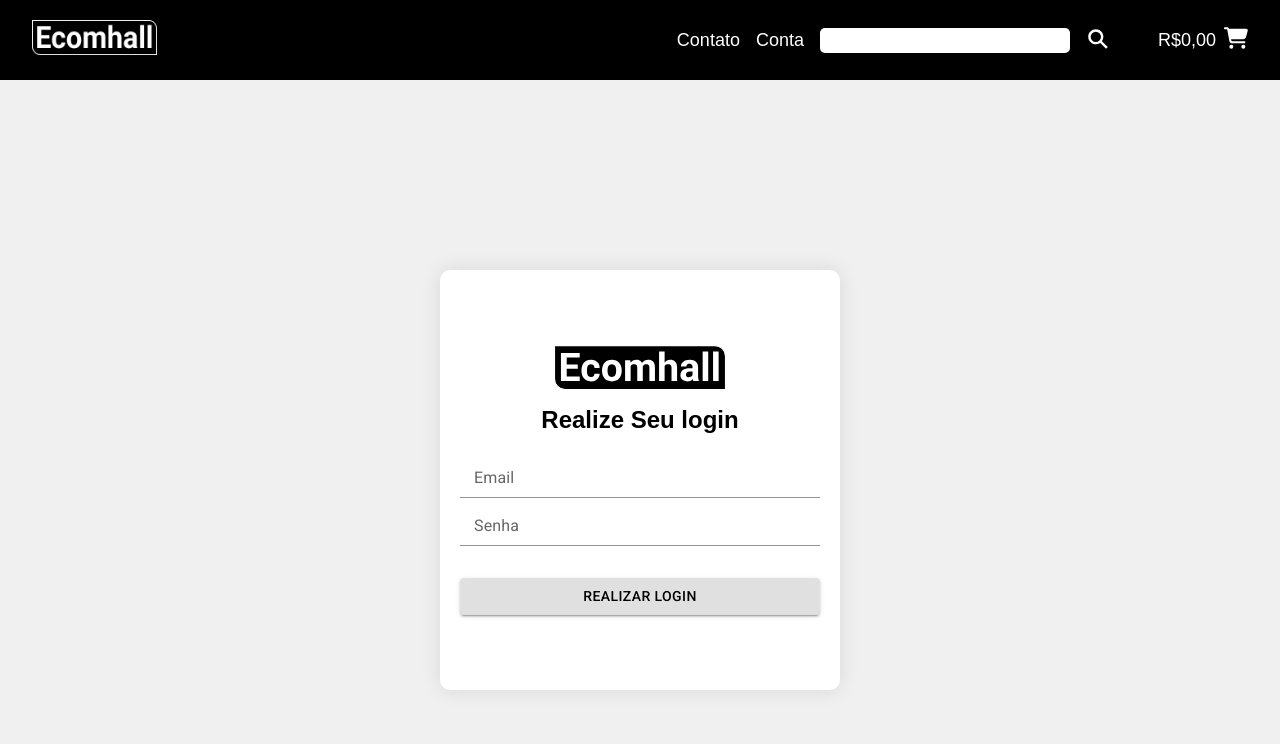
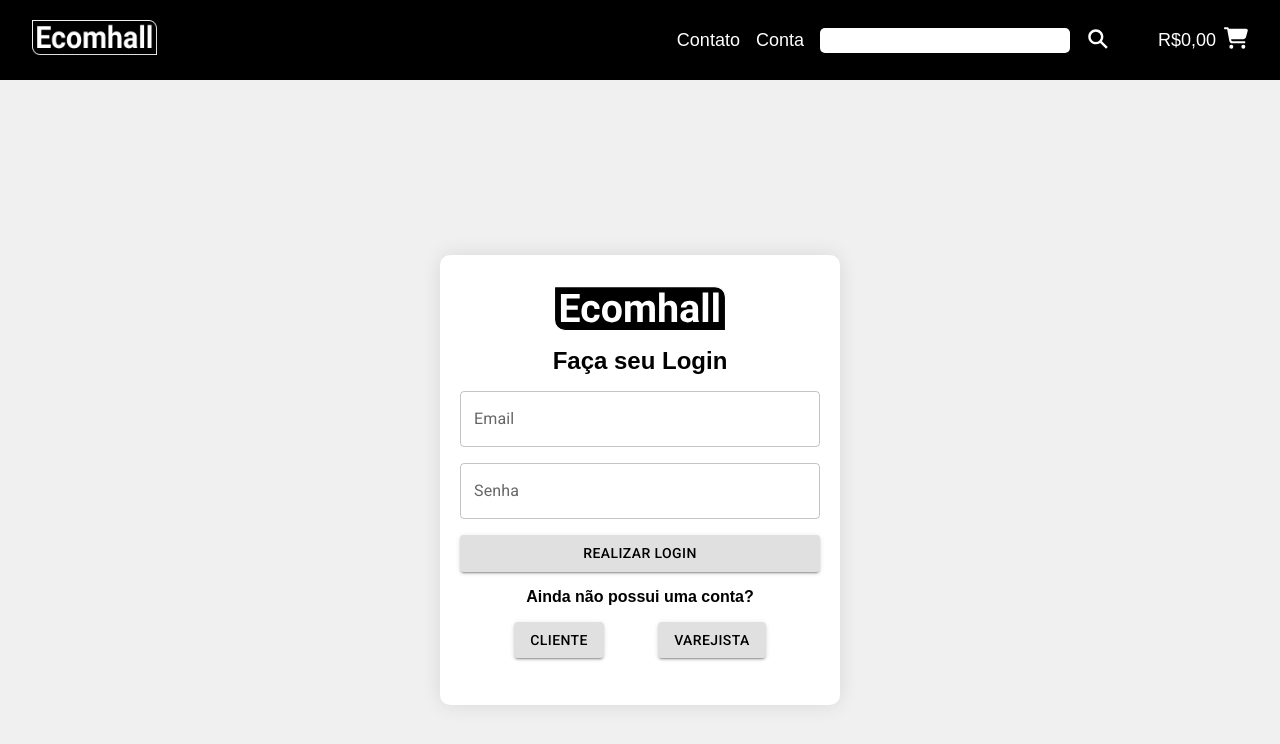
Before and after one commit to gabryel-academico/frontend-ecomhall, a React (Create React App) app: page /login in a window 1280 px wide. Shown: the top 744 px of the page. Built offline with nearby package versions, Linux system fonts and the light colour scheme.

Commit message:
ajustando design tela de login

```diff
--- a/package.json
+++ b/package.json
@@ -4,7 +4,7 @@
   "private": true,
   "dependencies": {
     "@emotion/react": "^11.11.4",
-    "@emotion/styled": "^11.11.0",
+    "@emotion/styled": "^11.11.5",
     "@mui/material": "^5.15.14",
     "@testing-library/jest-dom": "^5.17.0",
     "@testing-library/react": "^13.4.0",
--- a/src/pages/Login/index.tsx
+++ b/src/pages/Login/index.tsx
@@ -1,29 +1,34 @@
 
-import { OutlinedInput, InputLabel, FormControl, FormHelperText, Input, Button   } from '@mui/material';
+import { OutlinedInput, InputLabel, FormControl, FormHelperText, Input, Button, TextField   } from '@mui/material';
 import logo2 from "../../assets/logo.svg"
 import "./style.css"
 function Login() {
     return(
         <div className='container'>
 
+        <div className='loginFormulario'>
 
+                <img src={logo2} alt="logo" />
+                <h2>Faça seu Login</h2>
 
-                <div className='loginFormulario'>
-                <img src={logo2} alt="logo" />
-                <h2>Realize Seu login</h2>
-                    <FormControl>
-                    <InputLabel htmlFor="email">Email</InputLabel>
-                    <Input id="email" aria-describedby="my-helper-text" color='info' />
-                    </FormControl>
-                    <FormControl>
-                    <InputLabel htmlFor="email">Senha</InputLabel>
-                    <Input id="senha" aria-describedby="my-helper-text" />
-                    </FormControl>
-                    <Button variant="contained" color='inherit' href="#contained-buttons" id='botao'>
+                    <TextField id="outlined-basic" label="Email" variant="outlined" />
+                    <TextField  id="outlined-basic" label="Senha" variant="outlined" sx={{
+                        marginBottom: '1rem',
+                        marginTop: '1rem',
+                    }}/>
+                    <Button variant="contained" color='inherit' href="#contained-buttons" sx={{
+                        marginBottom: '1rem',
+                    }}>
                     Realizar Login
                     </Button>
 
+                    <h4>Ainda não possui uma conta?</h4>
+                    <div className="registro">
+                    <Button variant="contained" color='inherit'>Cliente</Button>
+                    <Button variant="contained" color='inherit' href='/registro'>Varejista</Button>
+                    </div>
                 </div>
+
             </div>
 
     )
--- a/src/pages/Login/style.css
+++ b/src/pages/Login/style.css
@@ -15,7 +15,7 @@
     display: flex;
     flex-direction: column;
     width: 400px;
-    height: 420px;
+    height: 450px;
     padding: 20px;
     display: flex;
     flex-direction: column;
@@ -28,18 +28,26 @@
 
 
 }
+
+.registro{
+    display: flex;
+    flex-direction: row;
+    align-items: center;
+    justify-content: space-evenly;
+
+}
+
+
 .loginFormulario img {
 
     width: 250px;
     height: 45px;
 }
-#botao{
-    margin-top: 2rem;
-}
+
+
+
 .loginFormulario > * {
     width: 100%;
     margin-bottom: 1rem;
 
-
-
 }
--- /dev/null
+++ b/src/pages/Registro/index.tsx
@@ -0,0 +1,36 @@
+
+import { OutlinedInput, InputLabel, FormControl, FormHelperText, Input, Button   } from '@mui/material';
+import logo2 from "../../assets/logo.svg"
+
+function Registro() {
+    return(
+        <div >
+
+
+
+                <div >
+                <div >
+                    <img src={logo2} alt="logo" />
+                    <h2>Faça seu Registro</h2>
+                </div>
+
+                    <FormControl>
+                    <InputLabel htmlFor="email">Email</InputLabel>
+                    <Input id="email" aria-describedby="my-helper-text" color='info' />
+                    </FormControl>
+                    <FormControl>
+                    <InputLabel htmlFor="email">Senha</InputLabel>
+                    <Input/>
+                    </FormControl>
+                    <Button variant="contained" color='inherit' href="#contained-buttons">
+                    Realizar Login
+                    </Button>
+                    <span>Ainda não possui uma conta? <a href="">Registre-se</a></span>
+
+                </div>
+            </div>
+
+    )
+}
+
+export default Registro;
--- a/src/routes.js
+++ b/src/routes.js
@@ -8,7 +8,7 @@ import { BrowserRouter, Routes, Route } from "react-router-dom";
 import Home from "./pages/Home";
 import Carrinho from "./pages/Carrinho";
 import Login from "./pages/Login";
-
+import Registro from "./pages/Registro";
 //Importando Navbar
 import Navbar from "./components/Navbar";
 //Configuração das rotas
@@ -25,6 +25,7 @@ function RoutesApp(){
             <Route path="/" element={ <Home/> }/>
             <Route path="/carrinho" element={ <Carrinho/> }/>
             <Route path="/login" element={<Login/>}/>
+            <Route path="/registro" element={<Registro/>}/>
             <Route/>
         </Routes>
         </BrowserRouter>
```
Also changed, not shown: 1 other file (tests, documents, lock files or other folders).
